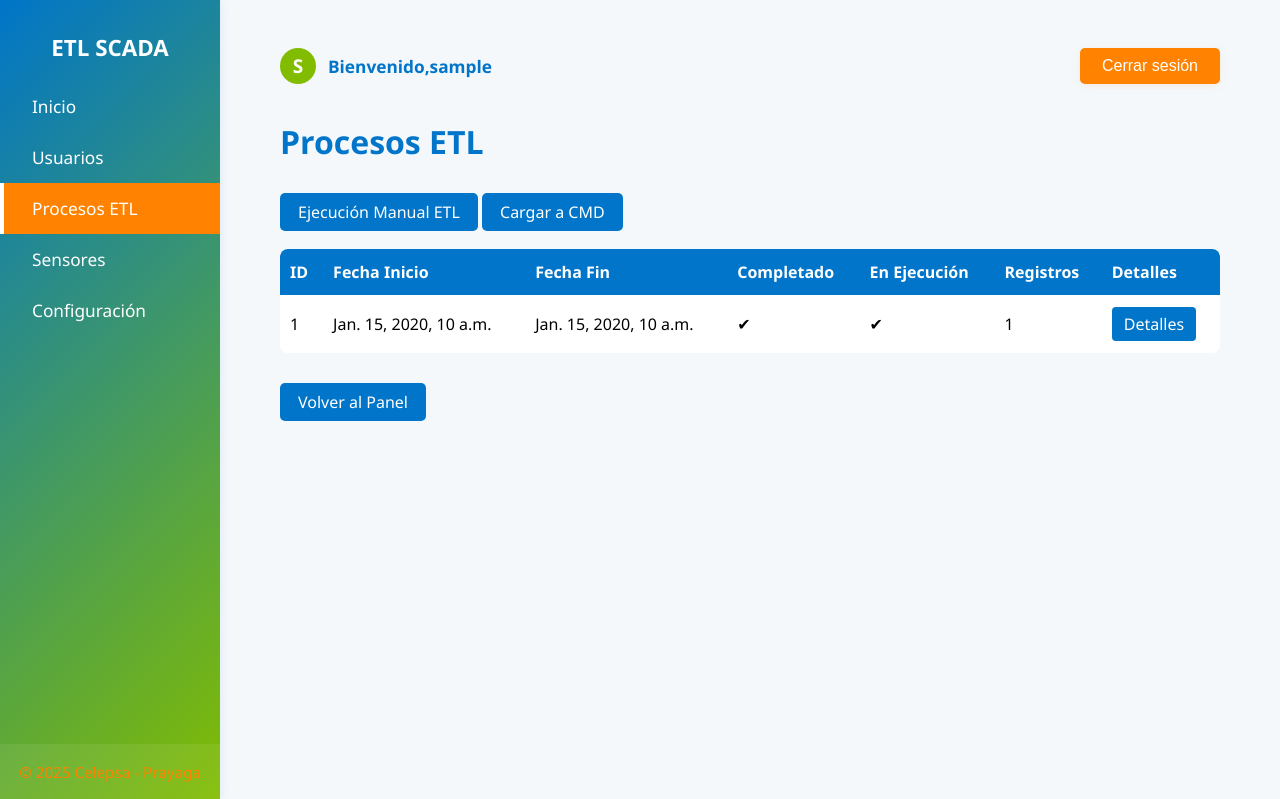
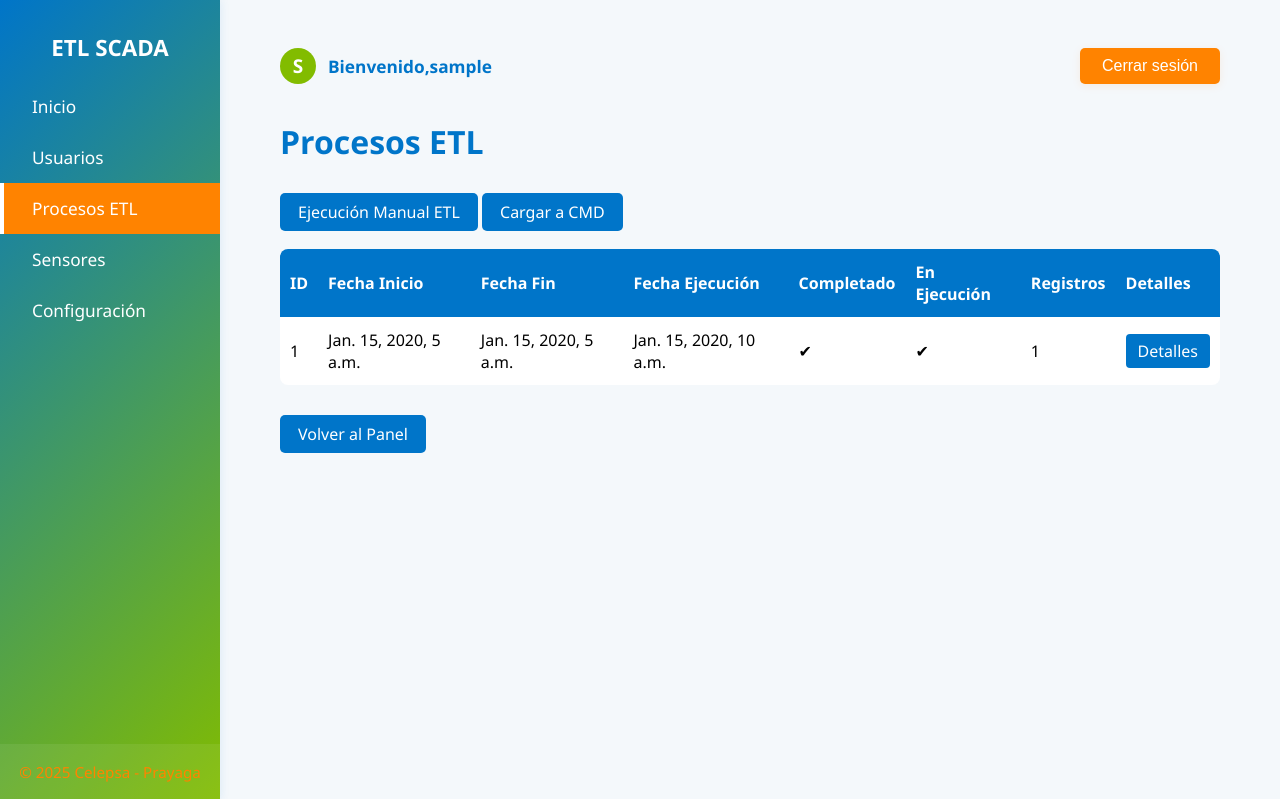
Before and after one commit to jeffcondezo/scada_etl, a Django app: page /master/etl/procesos/ in a window 1280 px wide. Shown: the top 799 px of the page. Run offline with Django 4.2, Linux system fonts and the light colour scheme; a user stored in the database is signed in; tables that the repository leaves empty hold one stand-in row (values such as "Sample post").

Commit message:
UTC tabla2

```diff
--- a/master/templates/master/etl_procesos_list.html
+++ b/master/templates/master/etl_procesos_list.html
@@ -61,6 +61,7 @@
                     <th>ID</th>
                     <th>Fecha Inicio</th>
                     <th>Fecha Fin</th>
+                    <th>Fecha Ejecución</th>
                     <th>Completado</th>
                     <th>En Ejecución</th>
                     <th>Registros</th>
@@ -71,8 +72,9 @@
                 {% for proceso in procesos %}
                 <tr>
                     <td>{{ proceso.id }}</td>
+                    <td>{{ proceso.actualizado }}</td>
+                    <td>{{ proceso.actualizado }}</td>
                     <td>{{ proceso.fecha_hora_inicio }}</td>
-                    <td>{{ proceso.fecha_hora_fin }}</td>
                     <td>{% if proceso.completado %}✔{% else %}✖{% endif %}</td>
                     <td>{% if proceso.en_ejecucion %}✔{% else %}✖{% endif %}</td>
                     <td>{{ proceso.registros }}</td>
--- a/master/views.py
+++ b/master/views.py
@@ -179,6 +179,10 @@ def agregar_usuario(request):
 @acceso_modulo_requerido('acceso_proceso_etl')
 def etl_procesos_list(request):
     procesos = ETLProcessStateCron.objects.all().order_by('-actualizado')
+    from datetime import timedelta
+    for p in procesos:
+        if p.actualizado:
+            p.actualizado = p.actualizado - timedelta(hours=5)
     return render(request, 'master/etl_procesos_list.html', {
         'procesos': procesos,
         'year': datetime.now().year,
```
